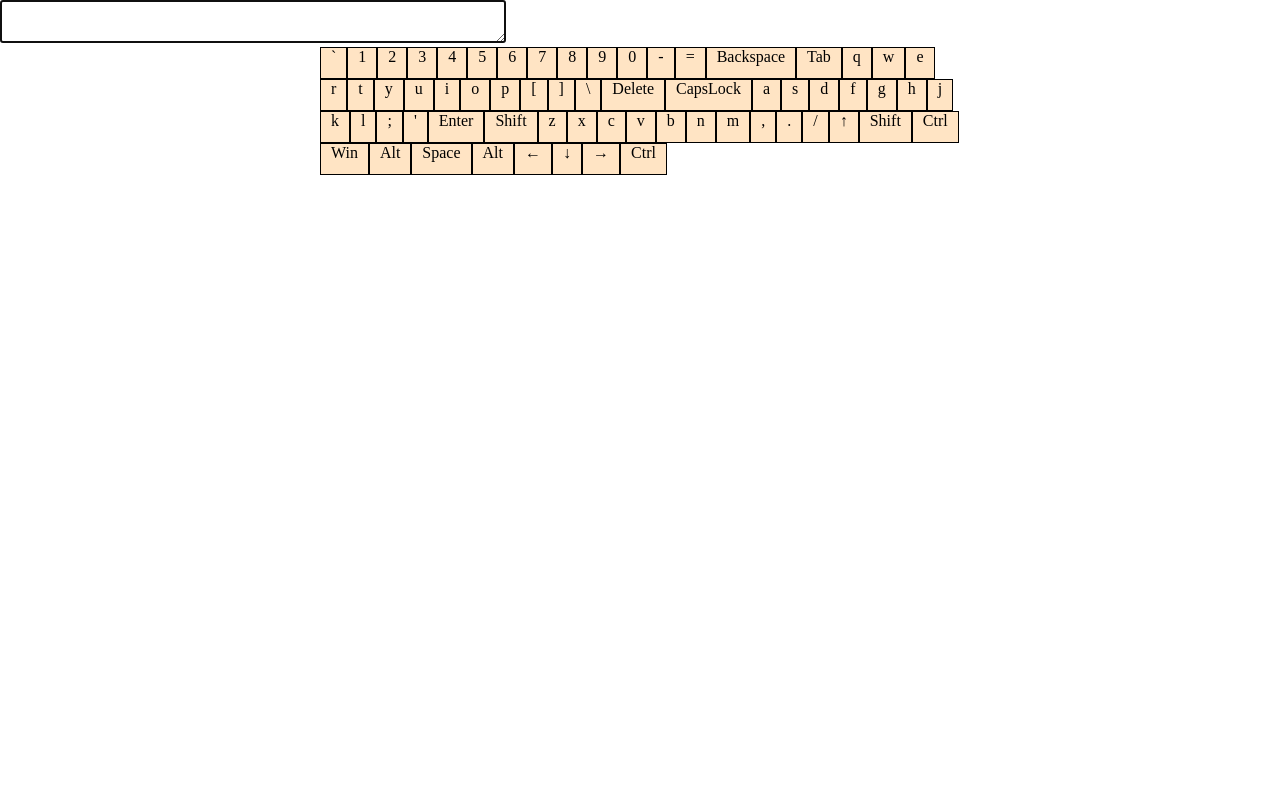
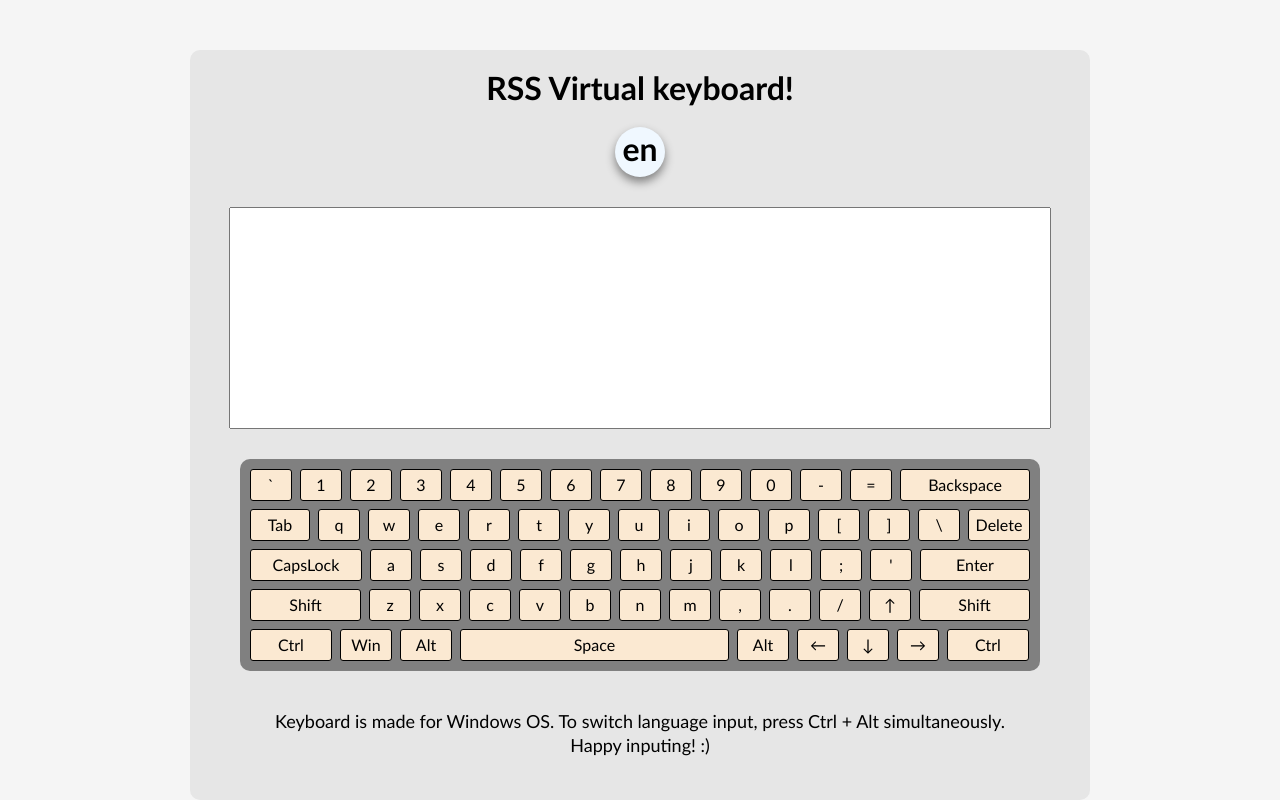
Before and after one commit to Tedzury/virtual-keyboard, a website: page index.html in a window 1280 px wide. Drawn offline with Linux system fonts and the light colour scheme.

Commit message:
feat: add proper page layout and visual effects. Ready to make PR (Tue, May  2, 2023 12:44:48 AM)

```diff
--- a/css/style.scss
+++ b/css/style.scss
@@ -1,26 +1,124 @@
+#body {
+  display: flex;
+  justify-content: center;
+  width: 100%;
+  background-color: rgb(245, 245, 245);
+  font-family: 'Trebuchet MS', 'Lucida Sans Unicode', 'Lucida Grande', 'Lucida Sans', Arial, sans-serif;
+}
+
+.pageWrapper {
+  width: 900px;
+  height: 750px;
+  display: flex;
+  background-color: rgb(230, 230, 230);
+  flex-direction: column;
+  align-items: center;
+  margin-top: 50px;
+  border-radius: 10px
+}
+
+.title,
+.langDiv {
+  margin-top: 20px;
+  font-size: 2rem;
+  font-weight: bold;
+}
+.langDiv {
+  width: 50px;
+  height: 50px;
+  background-color:aliceblue;
+  border-radius: 100%;
+  text-align: center;
+  line-height: 43px;
+  box-shadow: 0px 5px 10px grey;
+}
+
 .text-area {
-  margin: 0 auto;
-  width: 500px;
+  margin: 30px auto 0 auto;
+  padding: 10px;
+  width: 800px;
+  height: 200px;
+  resize: none;
+  outline: none;
 }
 
 .key-wrapp {
   margin: 0 auto;
   display: flex;
   flex-wrap: wrap;
-  width: 50%;
+  width: 800px;
+  margin-top: 30px;
+  gap: 8px;
+  background-color: grey;
+  padding: 10px;
+  box-sizing:border-box;
+  border-radius: 10px;
 }
 
 .key {
-  width: auto;
+  width: 20px;
   height: 30px;
-  background-color: bisque;
+  background-color: rgb(251, 233, 210);
   color: black;
   border: 1px solid black;
+  display: flex;
+  justify-content: center;
+  align-items:center;
   padding: 0 10px 0 10px;
+  border-radius: 3px;
+  transition: all 0.2s ease;
+  &[data-key-code="Backspace"] {
+    width: 108px;
+  }
+  &[data-key-code="Tab"] {
+    width: 38px;
+  }
+  &[data-key-code="Delete"] {
+    width: 40px;
+  }
+  &[data-key-code="CapsLock"] {
+    width: 90px;
+  }
+  &[data-key-code="Enter"] {
+    width: 88px;
+  }
+  &[data-key-code="ShiftLeft"] {
+    width: 89px;
+  }
+  &[data-key-code="ShiftRight"] {
+    width: 89px;
+  }
+  &[data-key-code="ControlLeft"] {
+    width: 60px;
+  }
+  &[data-key-code="ControlRight"] {
+    width: 60px;
+  }
+  &[data-key-code="MetaLeft"] {
+    width: 30px;
+  }
+  &[data-key-code="AltLeft"] {
+    width: 30px;
+  }
+  &[data-key-code="AltRight"] {
+    width: 30px;
+  }
+  &[data-key-code="Space"] {
+    width: 247px;
+  }
   &:hover {
-    background-color:aquamarine;
+    background-color:rgb(150, 150, 150);
+    color: white;
   }
   &_active {
-    background-color:aquamarine;
+    background-color:rgb(150, 150, 150);
+    color: white;
+    box-shadow: 0px 5px 5px white;
   }
 }
+.description {
+  margin-top: 20px;
+  text-align: center;
+  font-size: 18px;
+  line-height: 24px;
+}
--- a/js/index.js
+++ b/js/index.js
@@ -684,15 +684,30 @@ const keysArray = Object.keys(keyboard);
 let keyNodes;
 
 const body = document.querySelector('#body');
+const pageWrapper = document.createElement('div');
+const title = document.createElement('div');
+const langDiv = document.createElement('div');
 const textArea = document.createElement('textarea');
 const keyboardWrapper = document.createElement('div');
+const description = document.createElement('div');
 
+pageWrapper.classList.add('pageWrapper');
+title.classList.add('title');
+title.textContent = 'RSS Virtual keyboard!';
+langDiv.classList = 'langDiv';
+langDiv.textContent = language;
 textArea.classList.add('text-area');
+textArea.textContent = '';
 keyboardWrapper.classList.add('key-wrapp');
-textArea.textContent = '';
+description.classList.add('description');
+description.innerHTML = '<p>Keyboard is made for Windows OS. To switch language input, press Ctrl + Alt simultaneously.</br> Happy inputing! :)</p>';
 
-body.append(textArea);
-body.append(keyboardWrapper);
+pageWrapper.append(title);
+pageWrapper.append(langDiv);
+pageWrapper.append(textArea);
+pageWrapper.append(keyboardWrapper);
+pageWrapper.append(description);
+body.append(pageWrapper);
 
 function prepareKeyboardLayout() {
   keyboardWrapper.innerHTML = '';
@@ -755,9 +770,12 @@ function modifyTextArea(e) {
 }
 function changeLang(e) {
   if (e.ctrlKey && e.altKey) {
-    language = (language === 'en' ? 'ru' : 'en');
-    localStorage.setItem('language', language);
-    prepareKeyboardLayout();
+    setTimeout(() => {
+      language = (language === 'en' ? 'ru' : 'en');
+      localStorage.setItem('language', language);
+      prepareKeyboardLayout();
+      langDiv.textContent = language;
+    }, 100);
   }
 }
 function shift() {
```
Also changed, not shown: css/style.min.css, 1 other file.
